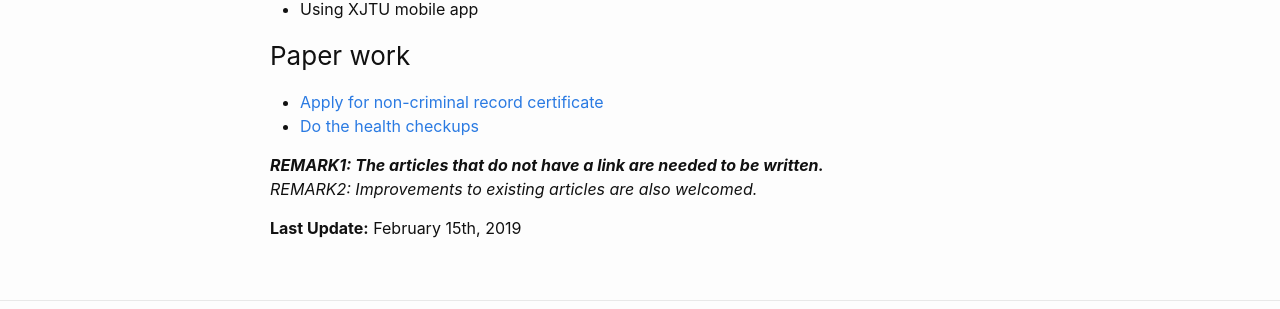
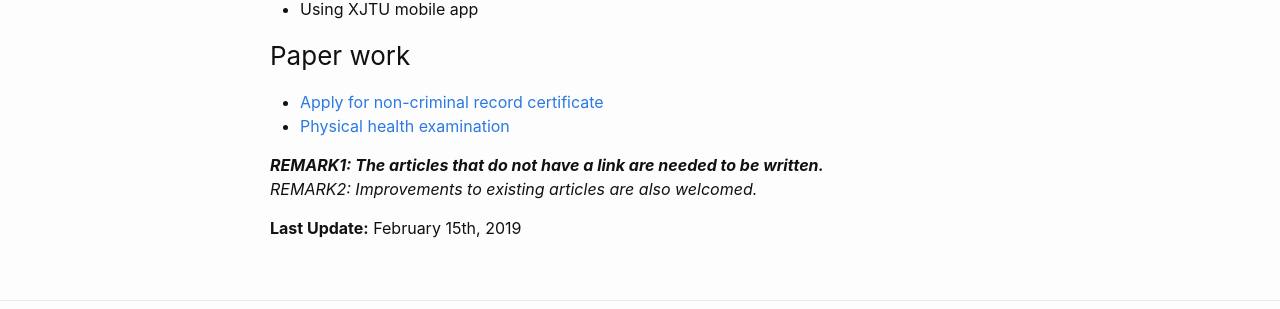
Before and after one commit to xjtu-wiki/xjtu-wiki.github.io, a Jekyll site: the page built from the-index.md, in a window 1280 px wide. Shown: the part 578-887 px from the top of the page. Built offline with Jekyll 4.4.1, drawn with Linux system fonts in a browser that asks for light colours; comment, search, counter and statistics services are not loaded.

Commit message:
Rename to Physical Health Examination

```diff
--- a/the-index.md
+++ b/the-index.md
@@ -20,7 +20,7 @@ permalink: /the-index/
 
 ### Paper work
 * [Apply for non-criminal record certificate](/guidelines/non-criminal-record/)
-* [Do the health checkups](/guidelines/health-exam/)
+* [Physical health examination](/guidelines/health-exam/)
 
 ***REMARK1: The articles that do not have a link are needed to be written.***
 <br />
```
Also changed, not shown: _guidelines/health-exam.md (+1 -1 lines).
